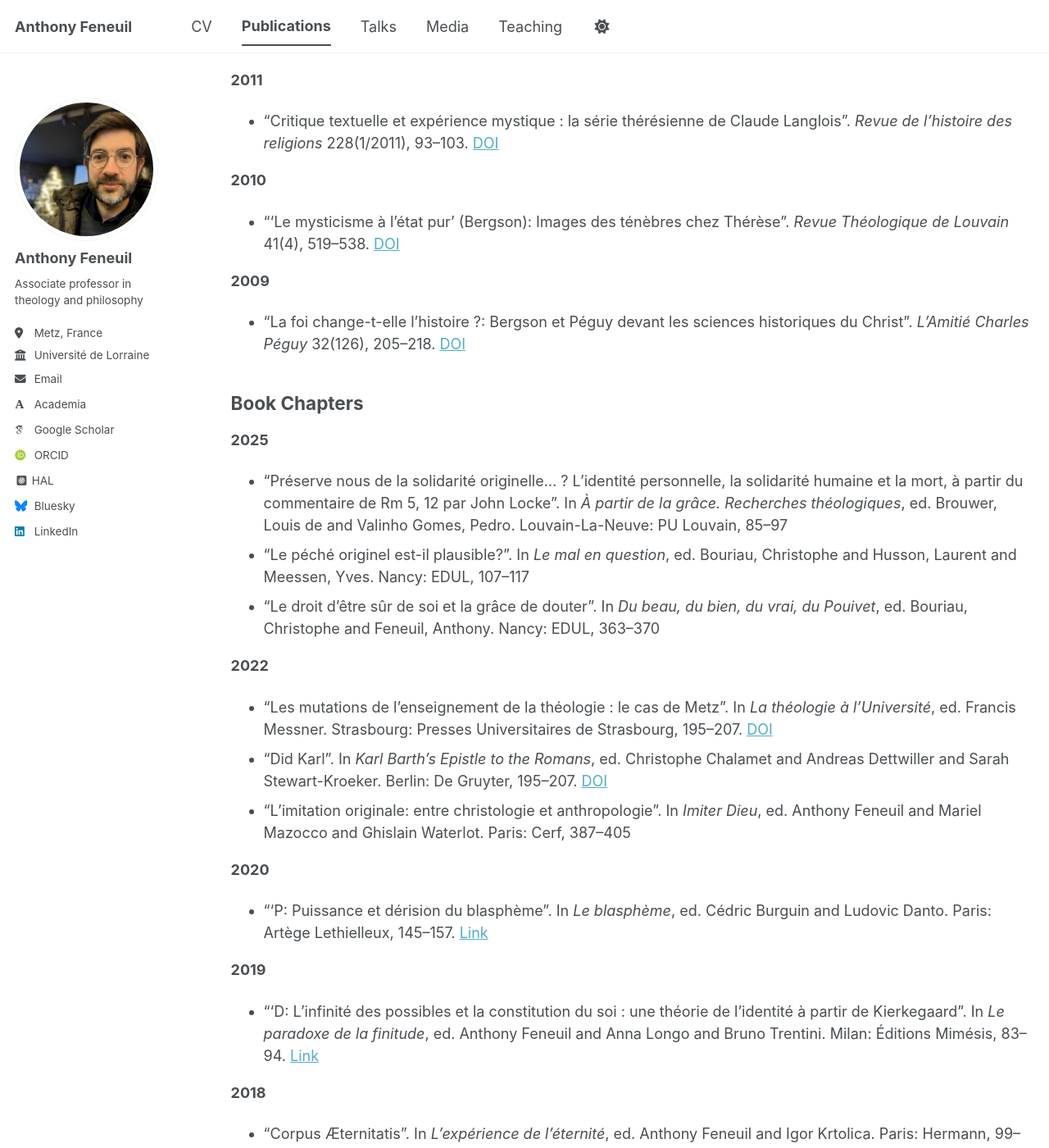
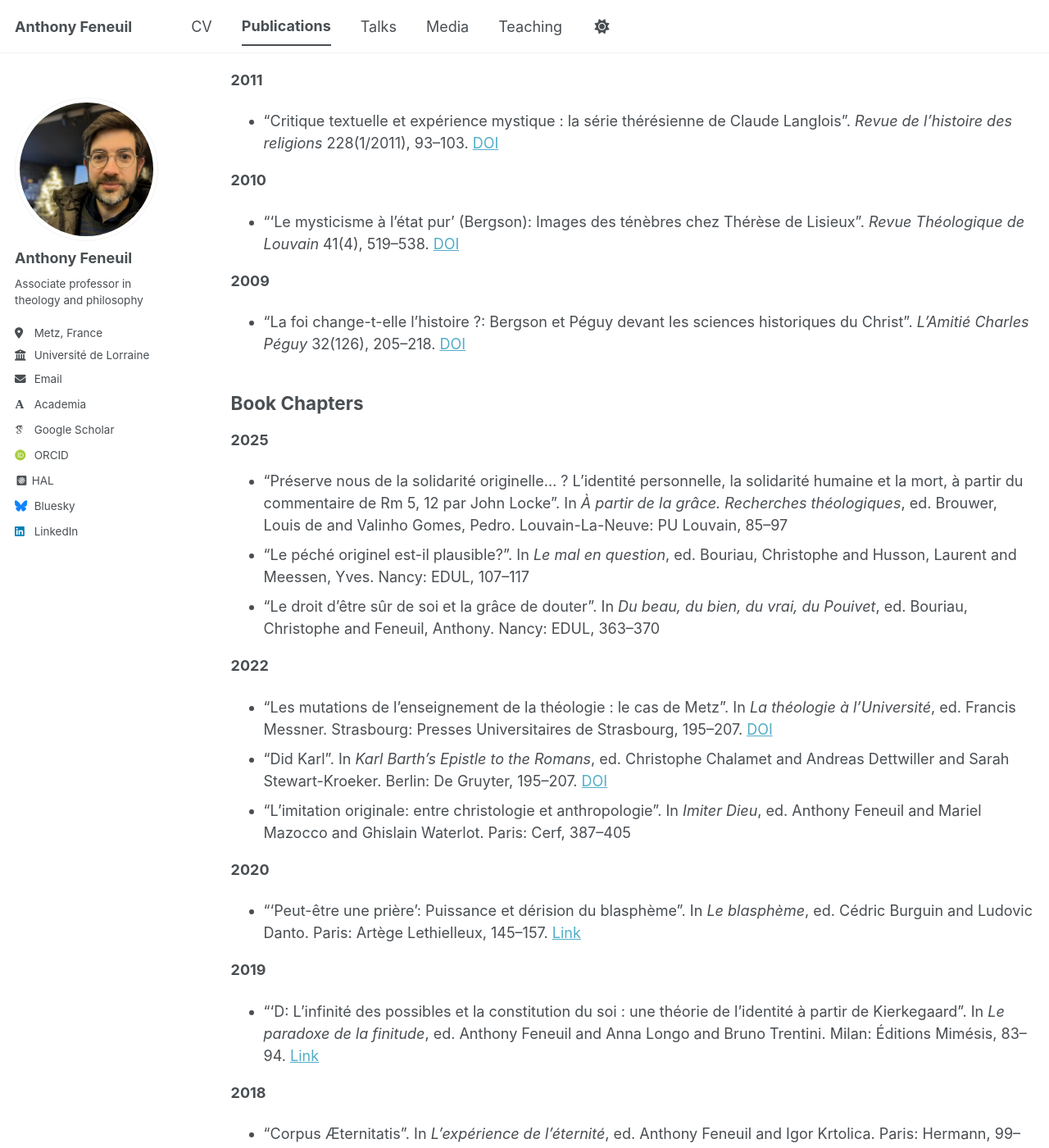
Before and after one commit to anfnl/anfnl.github.io, a Jekyll site: the page built from _pages/publications.md, in a window 1280 px wide and 1400 px high, scrolled down 3465 px. Shown: the whole window at 82% size. Built offline with Jekyll 4.4.1, drawn with Linux system fonts in a browser that asks for light colours; some web fonts are replaced; a script bundle is joined from its source files by our own code; library files that are not in the unit come from our copies.

Commit message:
Update publications.md

```diff
--- a/_pages/publications.md
+++ b/_pages/publications.md
@@ -128,7 +128,7 @@ You can also find my articles on [my Google Scholar profile](https://scholar.goo
 
 **2010**
 
-* "‘Le mysticisme à l’état pur’ (Bergson): Images des ténèbres chez Thérèse". *Revue Théologique de Louvain* 41(4), 519–538. [DOI](https://doi-org.bases-doc/10.2143/RTL.41.4.2057474)
+* "‘Le mysticisme à l’état pur’ (Bergson): Images des ténèbres chez Thérèse de Lisieux". *Revue Théologique de Louvain* 41(4), 519–538. [DOI](https://doi-org.bases-doc/10.2143/RTL.41.4.2057474)
 
 **2009**
 
@@ -150,7 +150,7 @@ You can also find my articles on [my Google Scholar profile](https://scholar.goo
 
 **2020**
 
-* "‘P: Puissance et dérision du blasphème". In *Le blasphème*, ed. Cédric Burguin and Ludovic Danto. Paris: Artège Lethielleux, 145–157. [Link](https://hal.univ-lorraine.fr/hal-02972703)
+* "‘Peut-être une prière’: Puissance et dérision du blasphème". In *Le blasphème*, ed. Cédric Burguin and Ludovic Danto. Paris: Artège Lethielleux, 145–157. [Link](https://hal.univ-lorraine.fr/hal-02972703)
 
 **2019**
 
```
